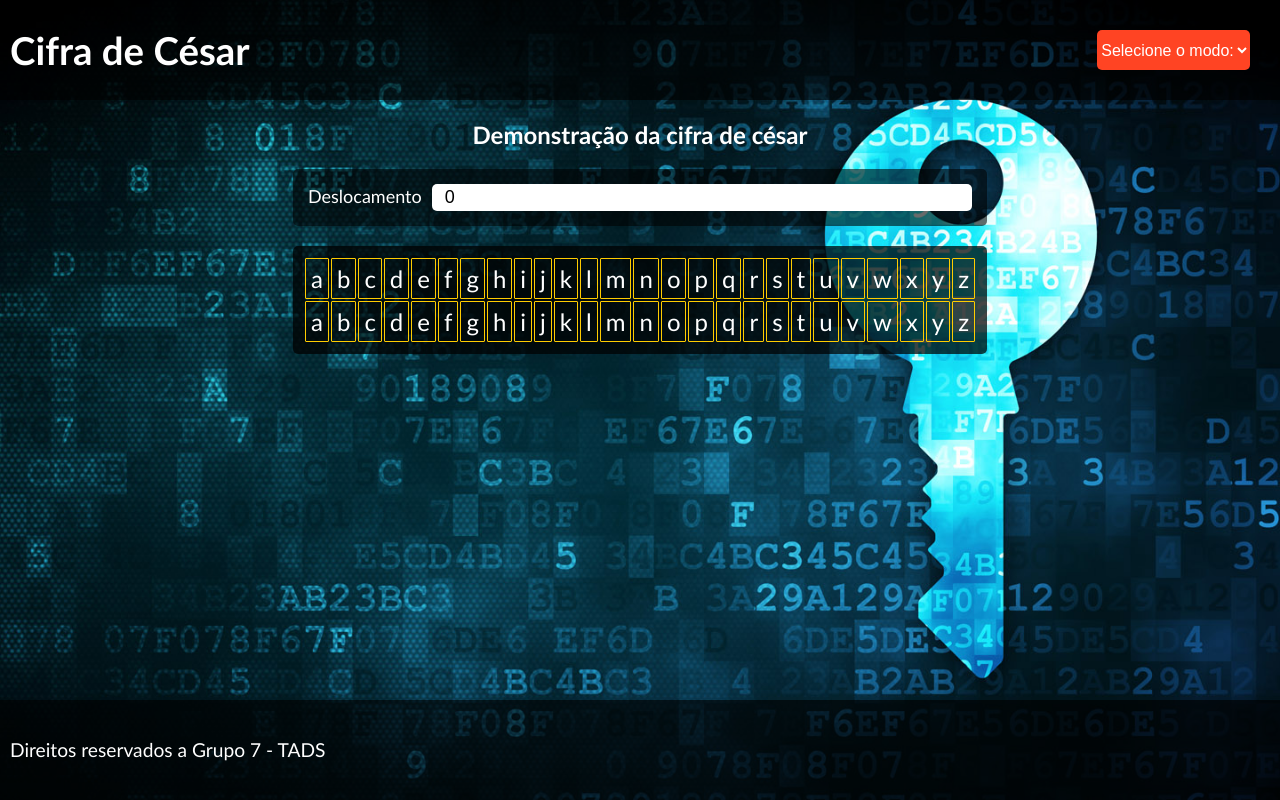
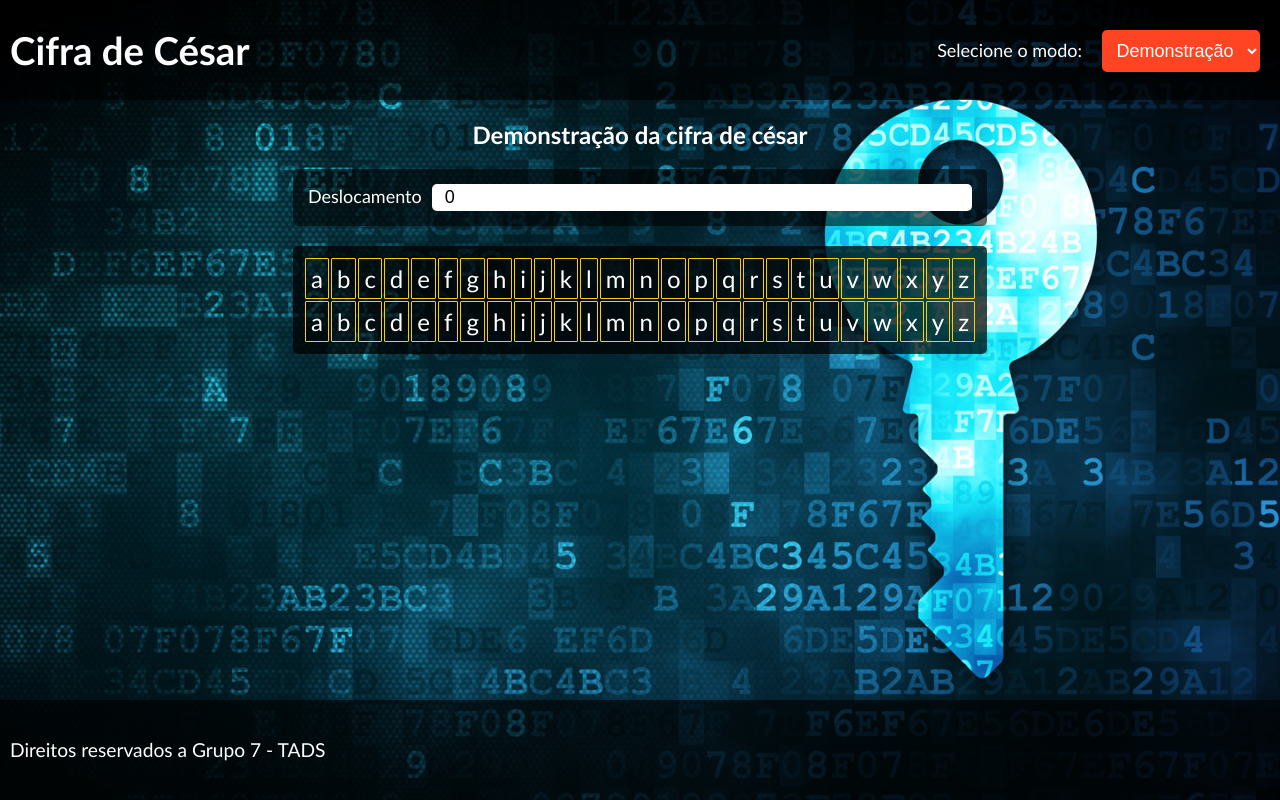
Before and after one commit to AdanEinstein/CifraCesar, a Next.js app: page / in a window 1280 px wide. Built offline with nearby package versions, Linux system fonts and the light colour scheme.

Commit message:
Correção bug

```diff
--- a/components/Header.jsx
+++ b/components/Header.jsx
@@ -6,12 +6,15 @@ export default function Header(){
     return (
         <header className="header">
             <h1>Cifra de César</h1>
-            <select onChange={e => setModo(e.target.value)}>
-                <option select='true'>Selecione o modo:</option>
-                <option value="Encriptação">Encriptação</option>
-                <option value="Decriptação">Decriptação</option>
-                <option value="Ambos">Ambos</option>
-            </select>
+            <div>
+                <label htmlFor="modo">Selecione o modo:</label>
+                <select id="modo" onChange={e => setModo(e.target.value)}>
+                    <option defaultValue={true}value="Demonstração">Demonstração</option>
+                    <option value="Encriptação">Encriptação</option>
+                    <option value="Decriptação">Decriptação</option>
+                    <option value="Ambos">Ambos</option>
+                </select>
+            </div>
         </header>
     )
 }
--- a/components/Preview.jsx
+++ b/components/Preview.jsx
@@ -14,7 +14,9 @@ export default function Preview() {
 
 	return (
 		<>
-			<h2 style={{textAlign: "center"}}>Demonstração da cifra de césar</h2>
+			<h2 style={{ textAlign: "center" }}>
+				Demonstração da cifra de césar
+			</h2>
 			<div className={styles.preview}>
 				<label htmlFor="deslocamento">Deslocamento</label>
 				<input
@@ -26,6 +28,7 @@ export default function Preview() {
 			</div>
 			<div className={styles.result}>
 				<table>
+					<tbody>
 						<tr>
 							{original.map((letra) => (
 								<td key={letra}>{letra}</td>
@@ -38,6 +41,7 @@ export default function Preview() {
 								))}
 							</tr>
 						)}
+					</tbody>
 				</table>
 			</div>
 		</>
--- a/pages/index.jsx
+++ b/pages/index.jsx
@@ -35,7 +35,7 @@ const Home = () => {
 						</div>
 					</>
 				)}
-				{(!modo || modo === "Selecione o modo:") && (
+				{(modo === "Demonstração" || !modo) && (
 					<div>
 						<Preview />
 					</div>
--- a/rule/cripto.js
+++ b/rule/cripto.js
@@ -8,20 +8,16 @@ export const cripto = (mensagem, deslocamento) => {
 	const arrayMsgCript = [];
 	// tranformando uma letra por vez...
 	arrayMsg.forEach((letra) => {
-		// verificação caso a 'letra' seja uma string e diferente de um
-		// espaço em branco
-		if (typeof letra == "string" && letra != " ") {
-			// obtendo a posição da letra no alfabeto original [a - z]
-			const posicaoAlfabetoOriginal = alfabeto.original.indexOf(
-				letra.toLowerCase()
-			);
-			// adição da letra obtida na chave a partir da posição
-			// encontrada no 'arrayMsgCript'
-			arrayMsgCript.push(alfabeto.chave[posicaoAlfabetoOriginal]);
-		} else {
-			// caso contrário adicione a letra obtida no 'arrayMsgCript'
-			arrayMsgCript.push(letra);
-		}
+		// obtendo a posição da letra na chave
+		const posicaoAlfabetoOriginal = alfabeto.original.indexOf(
+			letra.toLowerCase()
+		);
+		// caso a posição seja igual a -1 a 'letra' não esta presente no alfabeto
+		posicaoAlfabetoOriginal === -1
+			? // se sim, adicione a 'letra' sem transforma-la
+			  arrayMsgCript.push(letra)
+			: // senão adicione pela letra obtida na chave na posição encontrada
+			  arrayMsgCript.push(alfabeto.chave[posicaoAlfabetoOriginal]);
 	});
 	// tranformando o arrayMsgCript em uma string..
 	const msgCript = arrayMsgCript.join("");
--- a/rule/decripto.js
+++ b/rule/decripto.js
@@ -1,30 +1,26 @@
-import { key } from "./key" //importando a função que gera a chave
+import { key } from "./key"; //importando a função que gera a chave
 export const decripto = (mensagem, deslocamento) => {
 	// obtendo a chave a partir do deslocamento
-    const alfabeto = key(deslocamento)
+	const alfabeto = key(deslocamento);
 	// tranformando a mensagem encriptada em um array
 	const arrayMsgCript = mensagem.split("");
 	// array vazio que será obtido na decriptação
 	const arrayMsg = [];
 	// tranformando uma letra por vez...
 	arrayMsgCript.forEach((letra) => {
-		// verificação caso a 'letra' seja uma string e diferente de um
-		// espaço em branco
-		if (typeof letra == "string" && letra != " ") {
 		// obtendo a posição da letra na chave
 		const posicaoAlfabetoEncript = alfabeto.chave.indexOf(
 			letra.toLowerCase()
 		);
-			// adição da letra obtida no alfabeto original a partir da posição
-			// encontrada no 'arrayMsg'
+		// caso a posição seja igual a -1 a 'letra' não esta presente na chave
+		posicaoAlfabetoEncript === -1
+			? // se sim, adicione a 'letra' sem transforma-la
+			  arrayMsg.push(letra)
+			: // senão adicione pela letra obtida no alfabeto na posição encontrada
 			  arrayMsg.push(alfabeto.original[posicaoAlfabetoEncript]);
-		} else {
-			// caso contrário adicione a letra obtida no 'arrayMsg'
-			arrayMsg.push(letra);
-		}
 	});
 	// tranformando o arrayMsg em uma string..
 	const msg = arrayMsg.join("");
 	// retornando a mensagem clara
 	return msg;
-}
+};
--- a/styles/globals.css
+++ b/styles/globals.css
@@ -35,14 +35,20 @@ body .header {
     justify-content: space-between;
 }
 
-body .header select{
-    margin: 30px;
+body .header div label{
+    font-size: large;
+    color: #fff;
+}
+
+body .header div select{
+    margin: 0 20px;
     border: none;
     border-radius: 5px;
-    font-size: medium;
+    font-size: large;
     background-color: rgb(255, 68, 35);
     color: #fff;
     text-align: center;
+    padding: 10px;
 }
 
 body .footer {
```
Also changed, not shown: components/Encriptacao.jsx (indentation only). Lines whose indentation alone changed are shown as unchanged.
